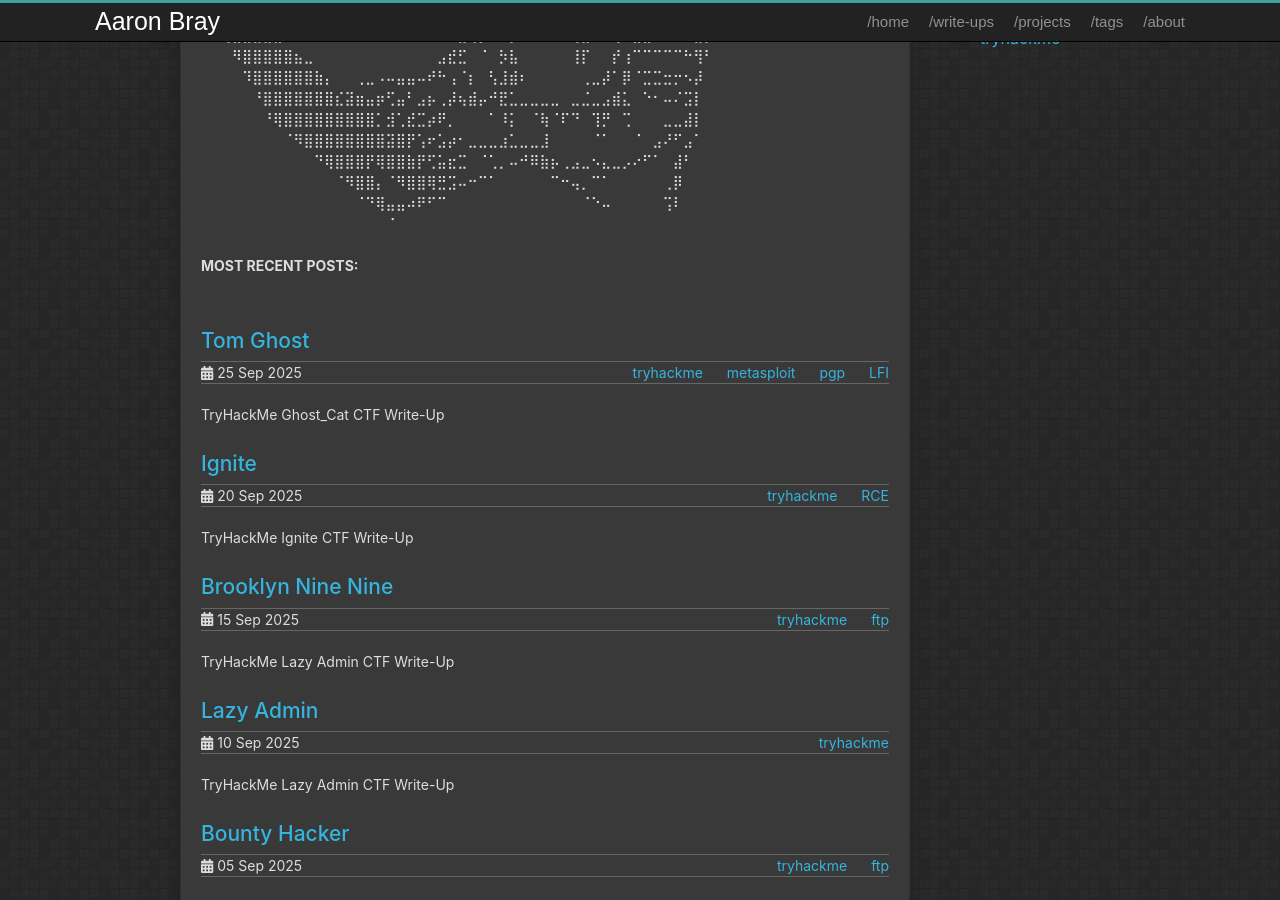
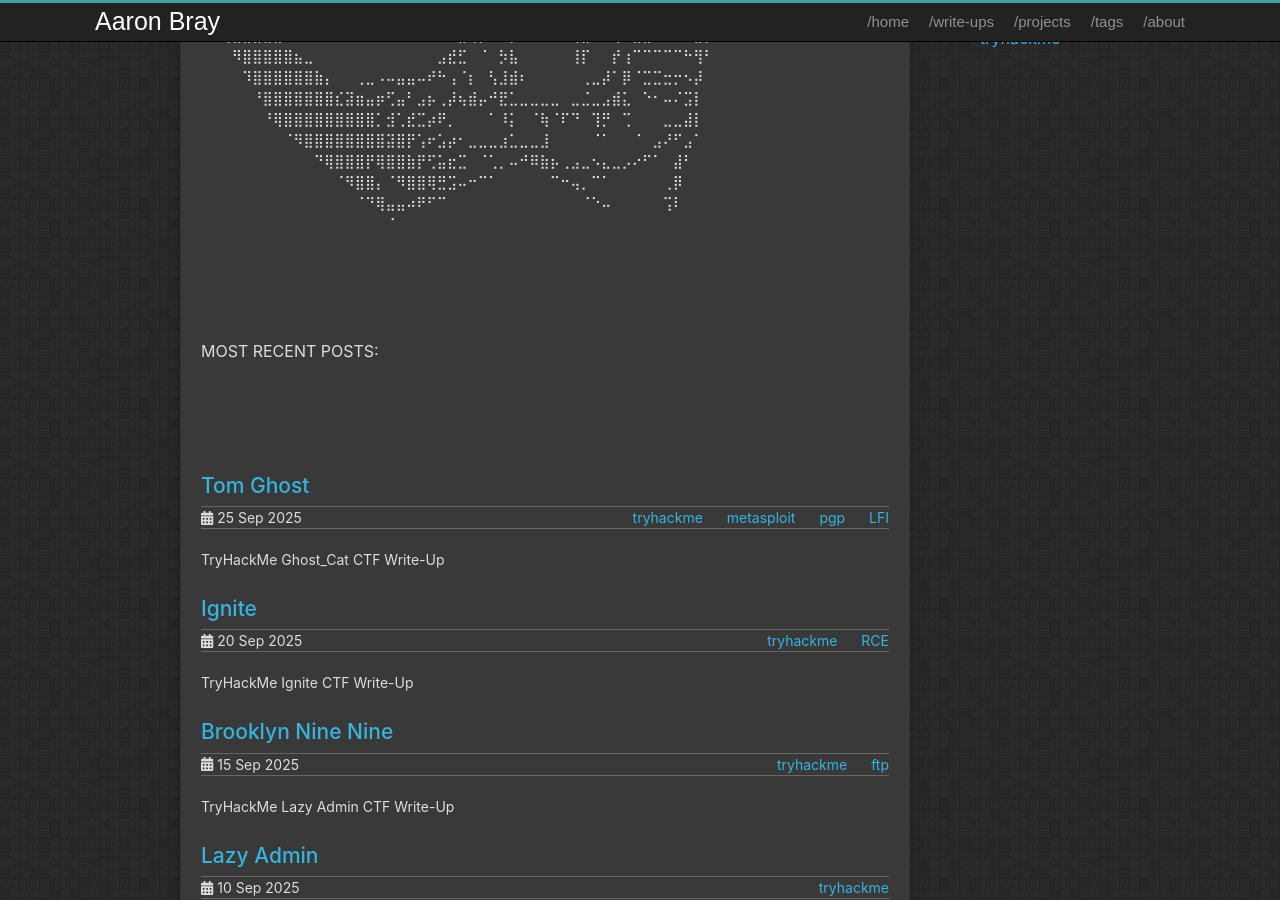
Before and after one commit to AaronBray/AaronBray.github.io, a Jekyll site: the page built from index.html, in a window 1280 px wide and 900 px high, scrolled down 432 px. Built offline with Jekyll 4.4.1, drawn with Linux system fonts in a browser that asks for light colours.

Commit message:
Update home.html

```diff
--- a/_layouts/home.html
+++ b/_layouts/home.html
@@ -30,7 +30,13 @@
 
 <br>
 <br>
-<b>MOST RECENT POSTS:</b>
+<br>
+<br>
+<br>
+<br>
+<p style="font-size: 16px"<b>MOST RECENT POSTS:</b></p>
+<br>
+<br>
 <br>
 <br>
 {% for post in site.posts limit:10 %}
```
